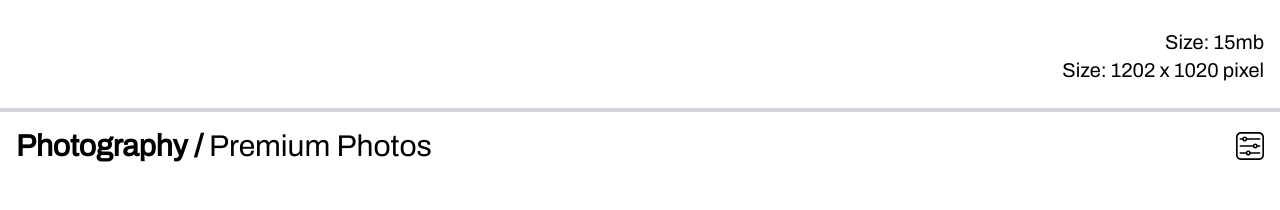
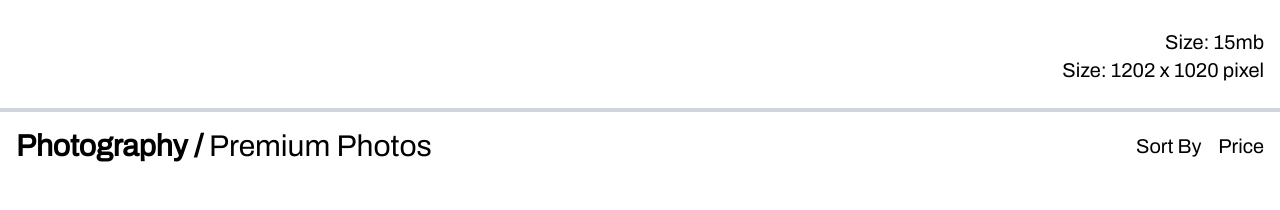
Before and after one commit to Tyak99/bejamas-ecommerce, a Next.js app: page / in a window 1280 px wide. Shown: the part 1020-1230 px from the top of the page. Built offline with nearby package versions, Linux system fonts and the light colour scheme; grey boxes are pictures that could not be loaded.

Commit message:
add sort by button

```diff
--- a/pages/index.js
+++ b/pages/index.js
@@ -125,7 +125,11 @@ export default function Home() {
           <h2>
             <b> Photography /</b> Premium Photos
           </h2>
-          <img src="/filter.svg" alt="Filter icon" className="w-7" />
+          <div className="hidden lg:flex justify-between w-32">
+            <p className="text-xl"> Sort By </p>
+            <p className="text-xl"> Price </p>
+          </div>
+          <img src="/filter.svg" alt="Filter icon" className="w-7 lg:hidden" />
         </div>
         <div className="lg:flex mt-12">
           <div className="hidden lg:block w-1.5/5">
@@ -142,7 +146,7 @@ export default function Home() {
                 );
               })}
             </div>
-            <hr className='mt-8 w-4/5' />
+            <hr className="mt-8 w-4/5" />
             <h4 className="mt-8">
               <b>Price range</b>
             </h4>
```
